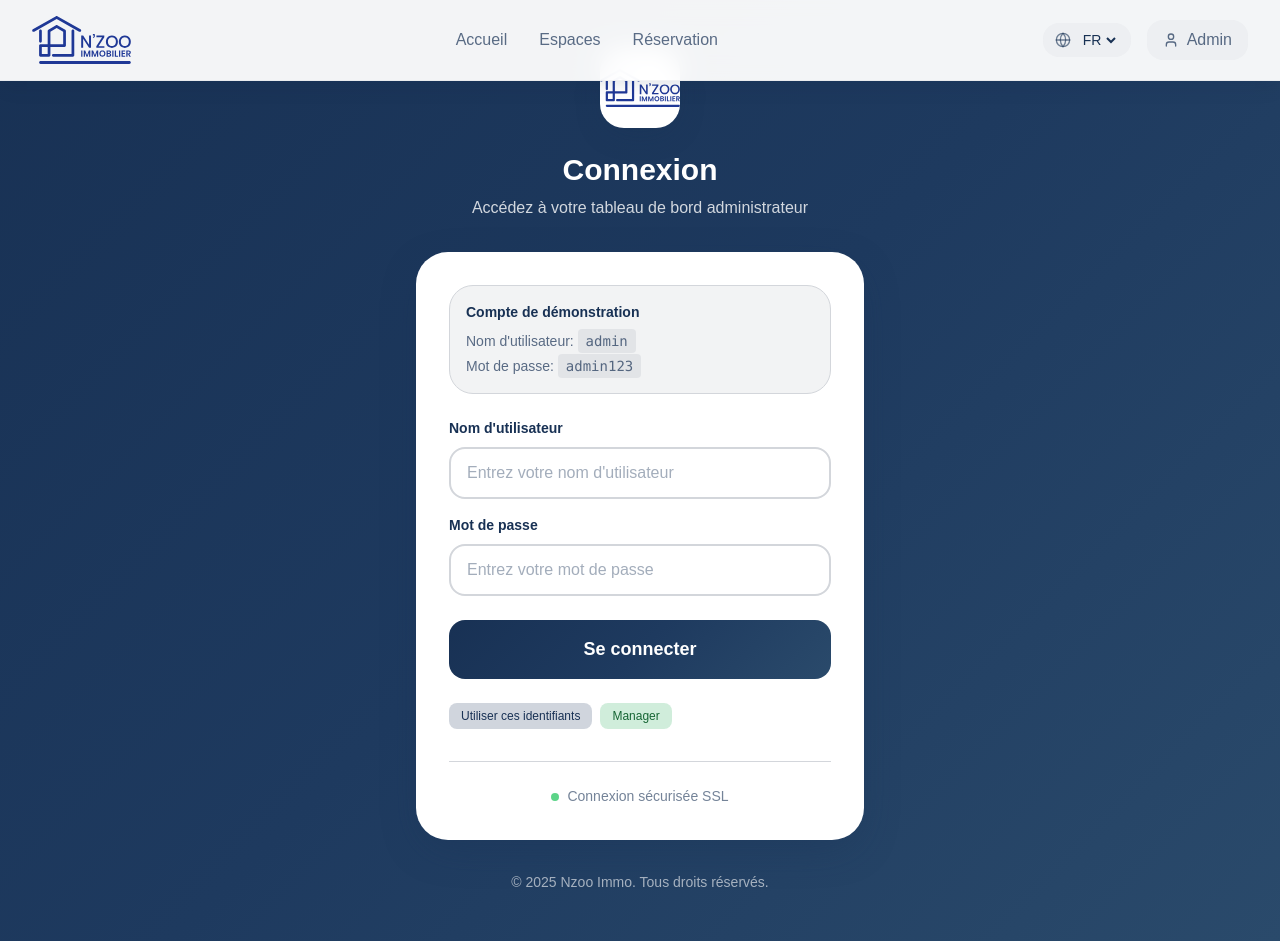
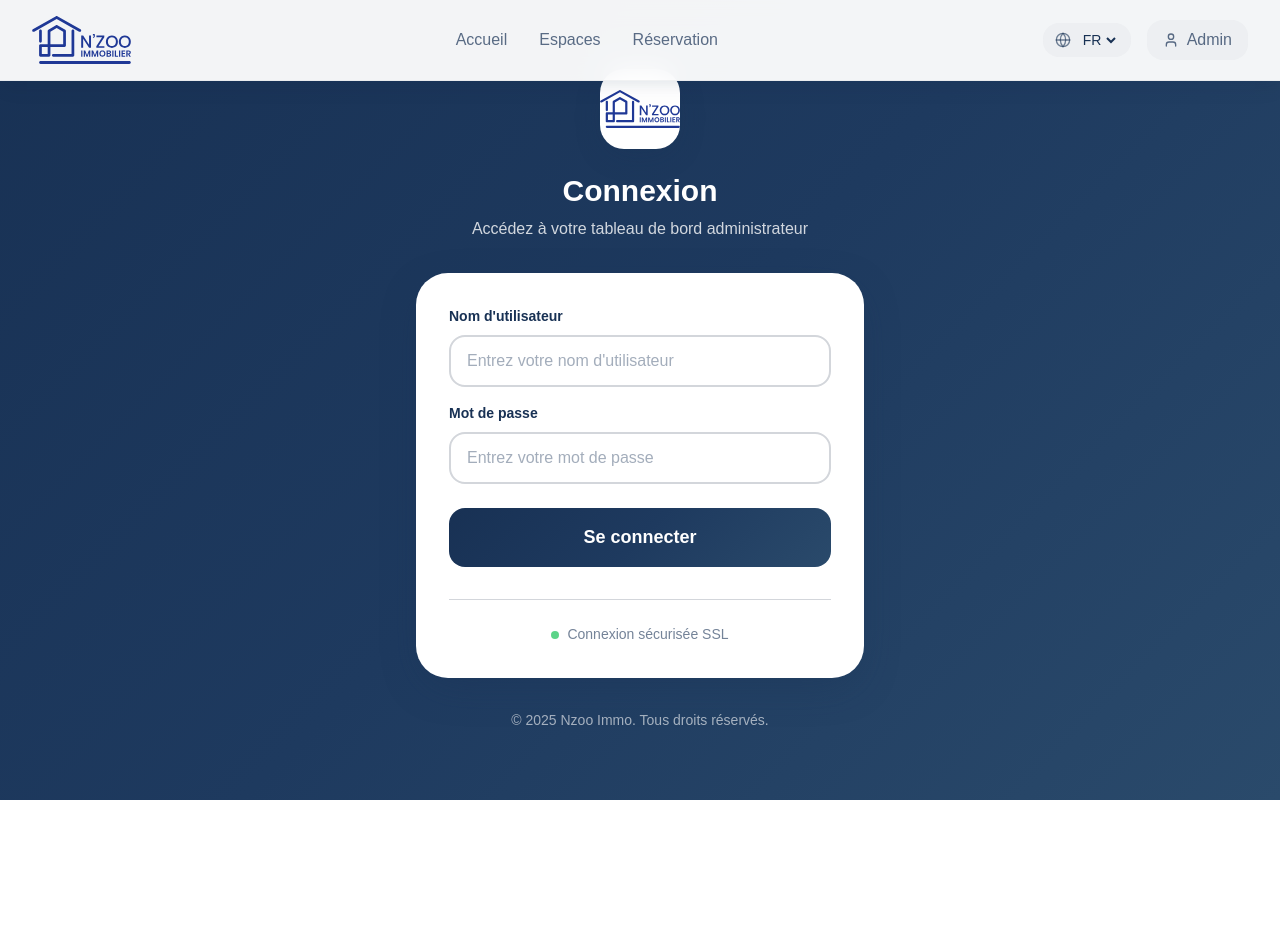
Before and after one commit to Discovery-supp/Nzoo-immo, a React (Vite) app: page /admin/login in a window 1280 px wide. After the commit the page ends 800 px from the top, so only its background shows below. Built offline with nearby package versions, Linux system fonts and the light colour scheme; no server answers; the database is empty.

Commit message:
Mise à jour après modification locale

```diff
--- a/src/pages/LoginPageSimple.tsx
+++ b/src/pages/LoginPageSimple.tsx
@@ -142,17 +142,6 @@ const LoginPageSimple: React.FC<LoginPageSimpleProps> = ({ setIsAuthenticated })
 
         {/* Carte de connexion */}
         <div className="bg-nzoo-white rounded-3xl shadow-nzoo-hover p-8 backdrop-blur-sm border border-nzoo-white/20">
-          {/* Informations de démonstration */}
-          <div className="mb-6 p-4 bg-nzoo-gray/30 border border-nzoo-gray rounded-2xl">
-            <h3 className="text-nzoo-dark font-semibold mb-2 font-montserrat text-sm">
-              Compte de démonstration
-            </h3>
-            <div className="text-nzoo-dark/70 text-sm space-y-1 font-poppins">
-              <p><span className="font-medium">Nom d'utilisateur:</span> <code className="bg-nzoo-gray/50 px-2 py-1 rounded">admin</code></p>
-              <p><span className="font-medium">Mot de passe:</span> <code className="bg-nzoo-gray/50 px-2 py-1 rounded">admin123</code></p>
-            </div>
-          </div>
-
           <form onSubmit={handleLogin} className="space-y-6">
             {error && (
               <div className="bg-red-50 border border-red-200 text-red-700 px-4 py-3 rounded-2xl text-sm font-poppins animate-slideDown">
@@ -212,22 +201,6 @@ const LoginPageSimple: React.FC<LoginPageSimpleProps> = ({ setIsAuthenticated })
                )}
              </button>
 
-            <div className="mt-3 flex gap-2">
-              <button
-                type="button"
-                onClick={() => setCredentials({ username: 'admin', password: 'admin123' })}
-                className="text-xs bg-nzoo-dark/20 hover:bg-nzoo-dark/30 text-nzoo-dark px-3 py-1 rounded-lg transition-colors font-medium"
-              >
-                Utiliser ces identifiants
-              </button>
-              <button
-                type="button"
-                onClick={() => setCredentials({ username: 'manager', password: 'manager123' })}
-                className="text-xs bg-green-600/20 hover:bg-green-600/30 text-green-800 px-3 py-1 rounded-lg transition-colors font-medium"
-              >
-                Manager
-              </button>
-            </div>
           </form>
 
           <div className="mt-8 pt-6 border-t border-nzoo-gray">
```
